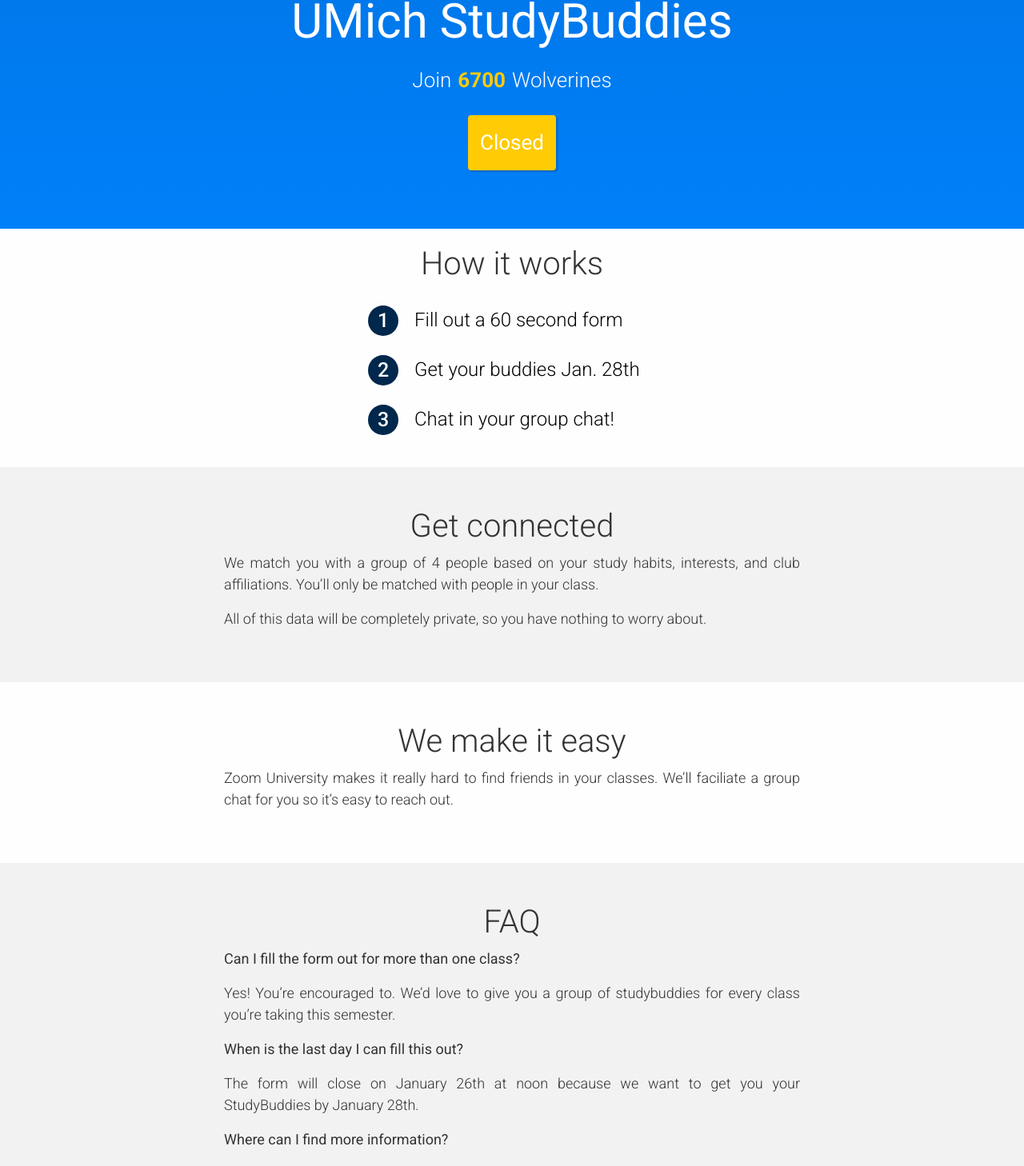
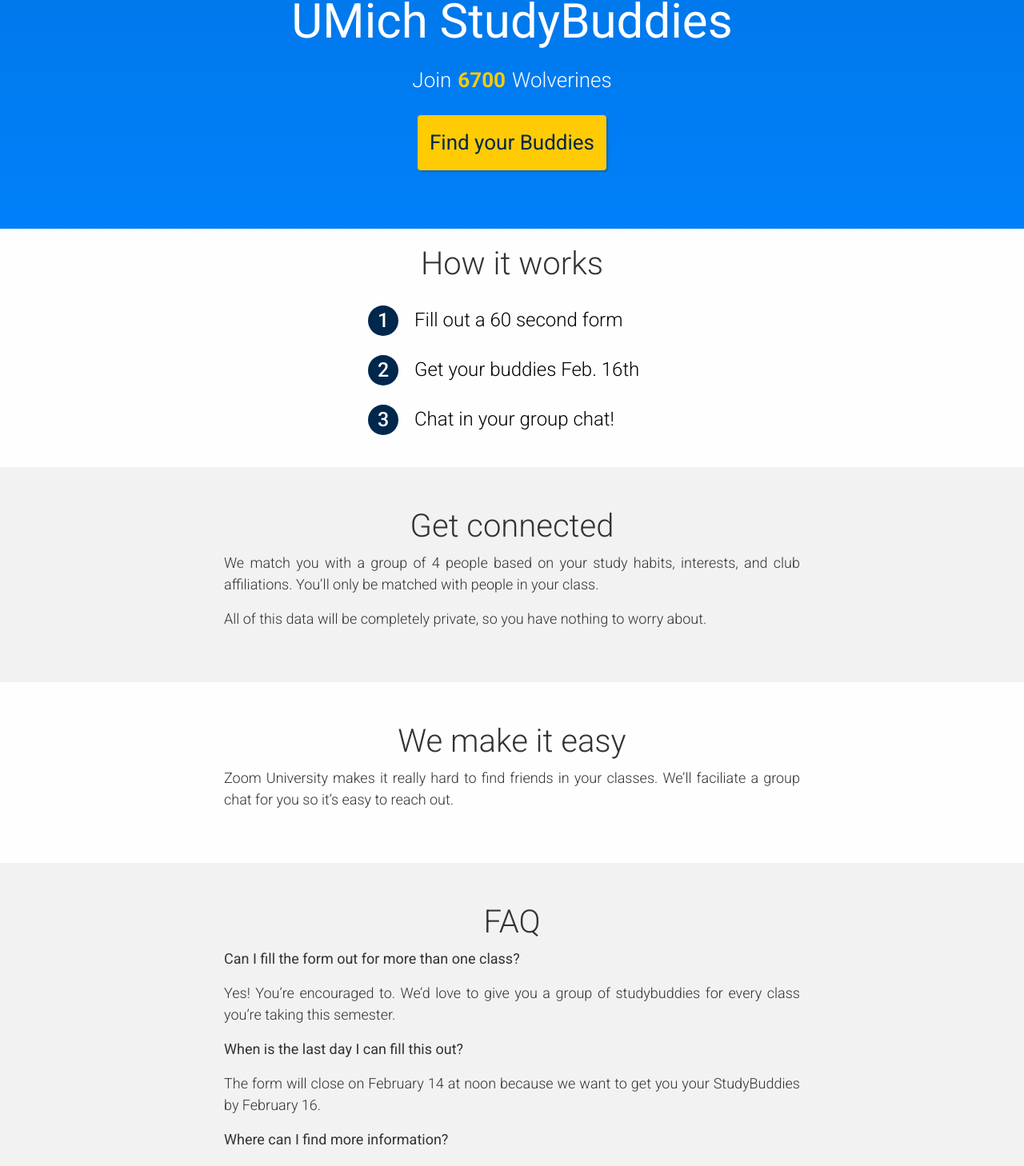
Before and after one commit to vjindal0112/studyBuddy, a React (Create React App) app: page /home in a window 1280 px wide. Shown: the part 418-1876 px from the top of the page at 80% size. Built offline with nearby package versions, Linux system fonts and the light colour scheme; no server answers.

Commit message:
reopened for second wave

```diff
--- a/src/pages/FormPage.js
+++ b/src/pages/FormPage.js
@@ -11,8 +11,10 @@
         title="Form"
         description="Fill out this form to get paired with study buddies in your class at UMich. We only match you with people we know you will vibe with."
       />
-      <Banner>The form is closed!</Banner>
-      <div className="App">{/*<Form />*/}</div>
+      {/*<Banner>The form is closed!</Banner>*/}
+      <div className="App">
+        <Form />
+      </div>
     </>
   );
 }
--- a/src/pages/Home.js
+++ b/src/pages/Home.js
@@ -88,7 +88,7 @@
     <>
       <Header />
       <div className="App" style={{ height: "88vh", minHeight: "88vh" }}>
-        <Banner>The form is closed!</Banner>
+        {/*<Banner>The form is closed!</Banner>*/}
         <Logo src="/StudyBuddyLogo.png" />
         <Heading>UMich StudyBuddies</Heading>
         <div
@@ -108,6 +108,7 @@
           <div>Wolverines</div>
         </div>
         <Button
+          href="/form"
           onClick={() => {
             ReactGA.event({
               category: "Navigation",
@@ -116,7 +117,7 @@
             });
           }}
         >
-          Closed
+          Find your Buddies
         </Button>
       </div>
       <Section padding="20px" backgroundColor="#fefefe">
@@ -129,7 +130,7 @@
           <br />
           <Flex>
             <BulletPoints>2</BulletPoints>
-            <BulletText>Get your buddies Jan. 28th</BulletText>
+            <BulletText>Get your buddies Feb. 16th</BulletText>
           </Flex>
           <br />
           <Flex>
@@ -178,8 +179,8 @@
             <b>When is the last day I can fill this out?</b>
           </p>
           <p>
-            The form will close on January 26th at noon because we want to get
-            you your StudyBuddies by January 28th.
+            The form will close on February 14 at noon because we want to get
+            you your StudyBuddies by February 16.
           </p>
           <p>
             <b>Where can I find more information?</b>
--- a/src/pages/Submitted.js
+++ b/src/pages/Submitted.js
@@ -18,7 +18,7 @@
       <div className="App">
         <h1>Good luck this semester!</h1>
         <Texth4>
-          You will hear back from us January 28th with your study buddies!
+          You will hear back from us February 16th with your study buddies!
         </Texth4>
         <Button
           href="/form"
```
Also changed, not shown: src/components/Form.js.
